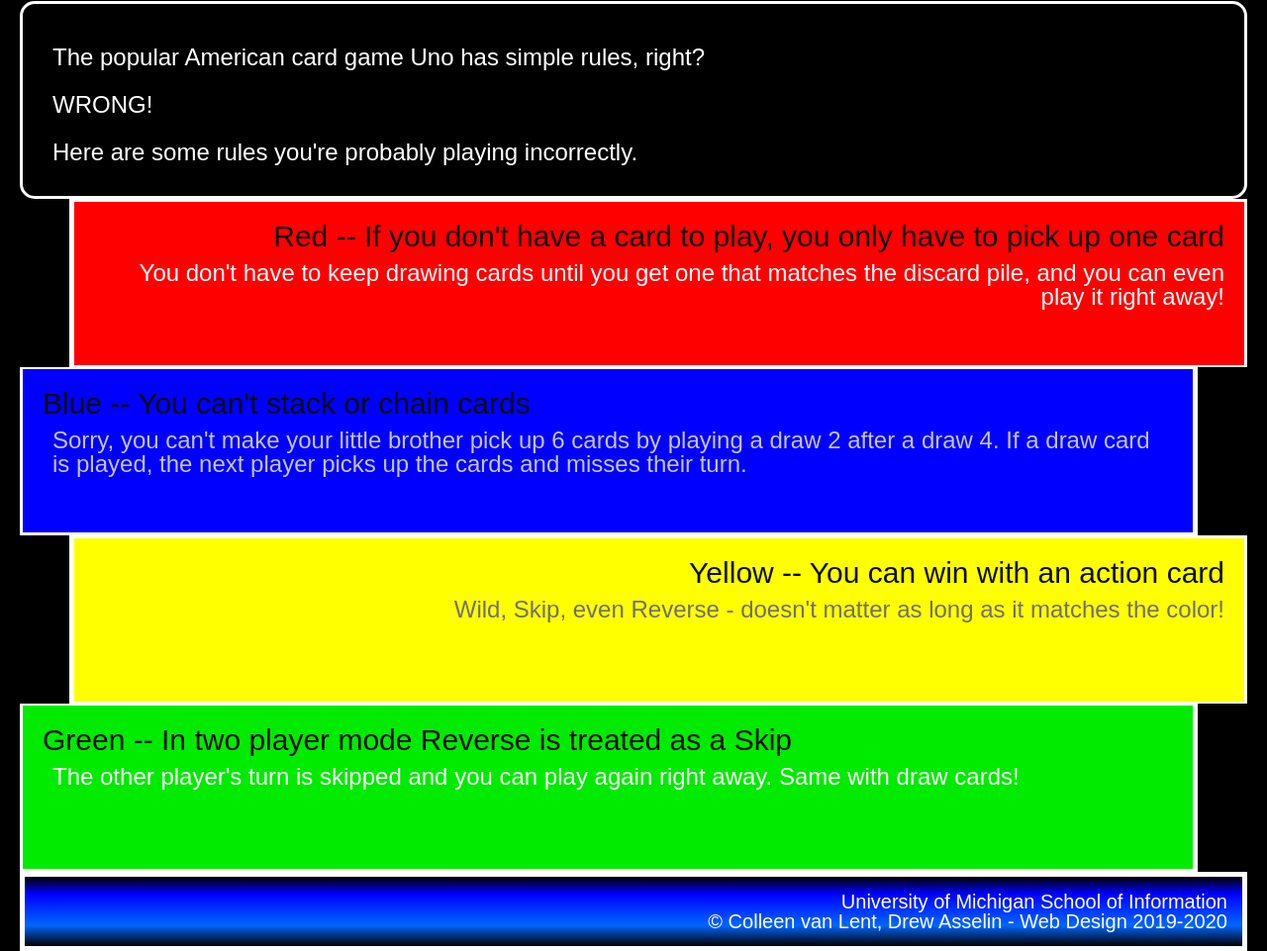
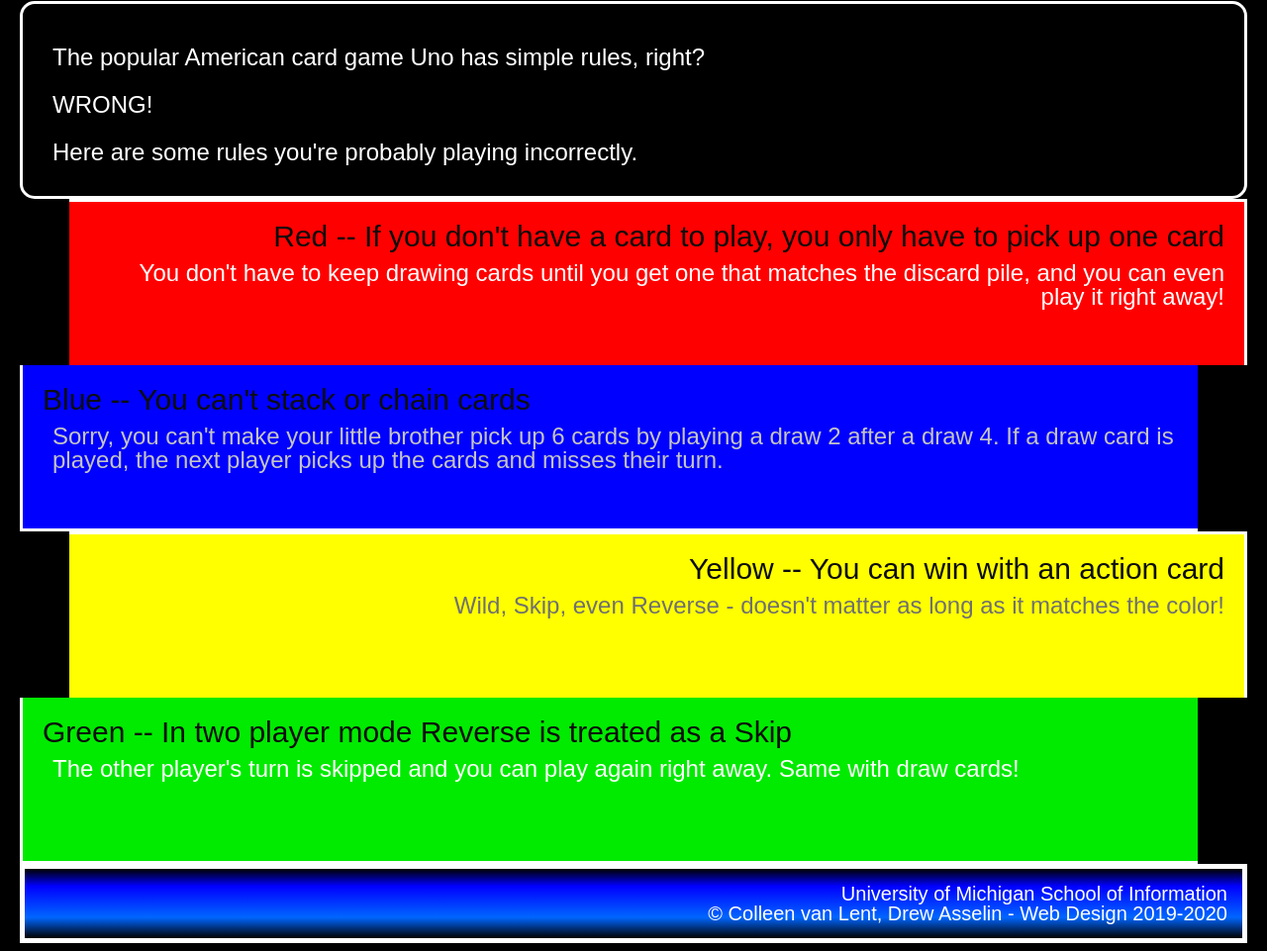
Before and after one commit to heluis123/hw2-2024, a plain HTML site: page index.html in a window 1280 px wide. Shown: the part 327-1288 px from the top of the page at 99% size. Drawn offline with Linux system fonts and the light colour scheme.

Commit message:
Add files via upload

```diff
--- a/css/style.css
+++ b/css/style.css
@@ -1,5 +1,5 @@
 body {
-  font-family: Arial, Verdana, sans-serif;
+  font-family: Arial, Verdana;
   background-color: #000000;
   color: #FFFFFF;
   margin: 20px 20px 0 20px;
@@ -44,16 +44,16 @@
   background-color: #FF0000;
   text-align: right;
   margin-left: 50px;
-  border-bottom: 2px solid #FFFFFF;
-  border-left: 5px solid #FFFFFF;
+  border-bottom: 2px;
+  border-left: 5px;
 }
 
 .blue {
   background-color: #0000FF;
   text-align: left;
   margin-right: 50px;
-  border-right: 5px solid #FFFFFF;
-  border-top: 2px solid #FFFFFF;
+  border-right: 5px;
+  border-top: 2px;
   color: #C4C4C4;
 }
 
@@ -61,8 +61,8 @@
   background-color: #FFFF00;
   text-align: right;
   margin-left: 50px;
-  border-bottom: 2px solid #FFFFFF;
-  border-left: 5px solid #FFFFFF;
+  border-bottom: 2px;
+  border-left: 5px;
   color: #707070;
 }
 
@@ -70,8 +70,8 @@
   background-color: #00EB00;
   text-align: left;
   margin-right: 50px;
-  border-right: 5px solid #FFFFFF;
-  border-top: 2px solid #FFFFFF;
+  border-right: 5px;
+  border-top: 2px;
 }
 
 footer {
```
